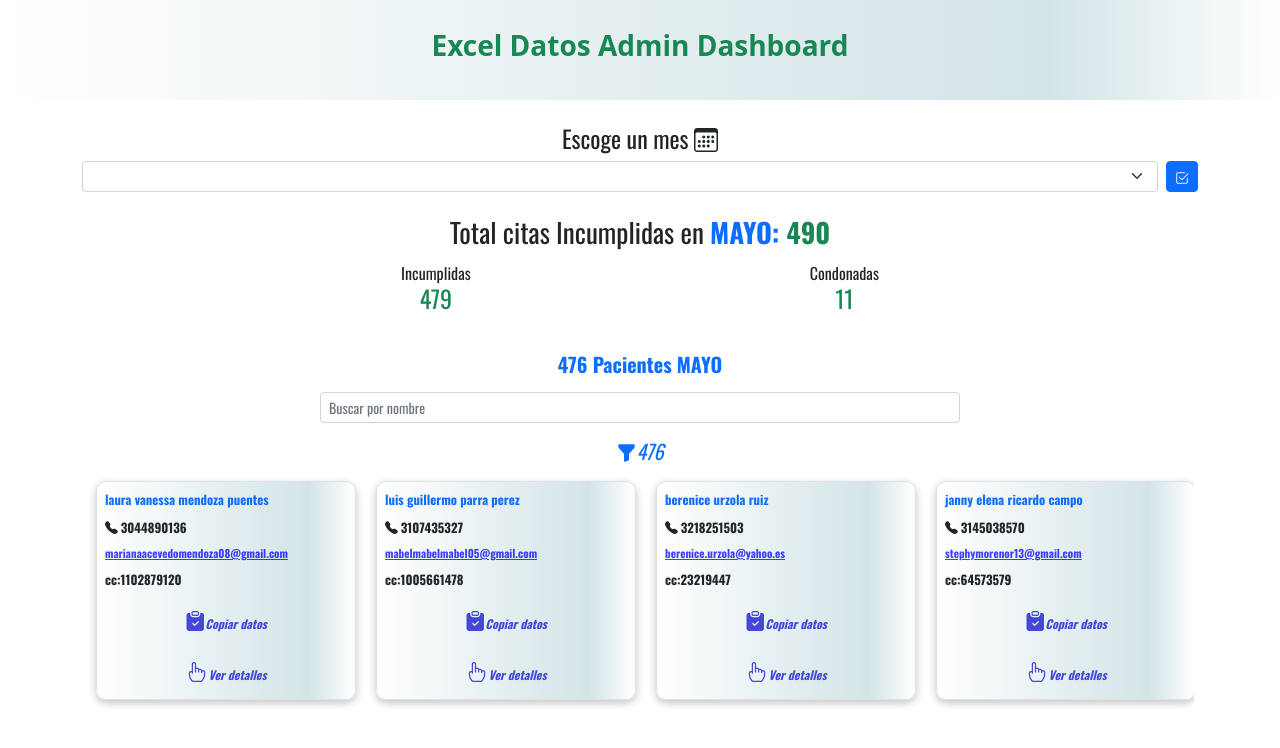
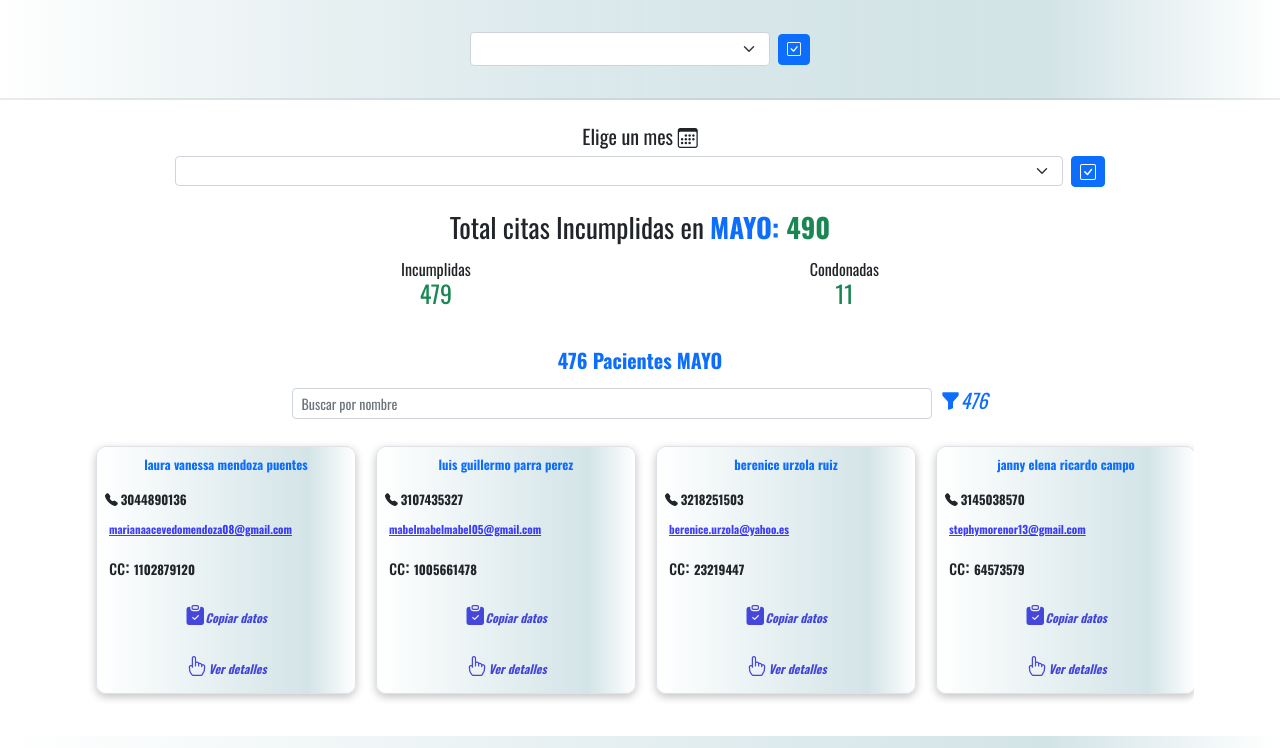
Before and after one commit to Luifer7/pacientesdata, a Vue app: page / in a window 1280 px wide. Shown: the top 748 px of the page. Built offline with nearby package versions, Linux system fonts and the light colour scheme.

Commit message:
nigth commit

```diff
--- a/index.html
+++ b/index.html
@@ -4,21 +4,24 @@
     <meta charset="UTF-8">
     <link rel="icon" href="/favicon.ico">
     <meta name="viewport" content="width=device-width, initial-scale=1.0">
-    <title>Vite App</title>
+    <link href='https://fonts.googleapis.com/css?family=Titan One' rel='stylesheet'>
+    <title>Dashboard</title>
     <link href="https://cdn.jsdelivr.net/npm/bootstrap@5.2.3/dist/css/bootstrap.min.css" rel="stylesheet" integrity="sha384-rbsA2VBKQhggwzxH7pPCaAqO46MgnOM80zW1RWuH61DGLwZJEdK2Kadq2F9CUG65" crossorigin="anonymous">
   </head>
   <style>
 
+
+
 ::-webkit-scrollbar-track
 {
 	border: 5px solid white;
-	background-color: #b2bec3;
+	background-color: transparent;
 }
 
 ::-webkit-scrollbar
 {
-	width: 15px;
-	background-color: #dfe6e9;
+	width: 13px;
+	background-color: transparent;
 }
 
 ::-webkit-scrollbar-thumb
--- a/src/App.vue
+++ b/src/App.vue
@@ -1,41 +1,123 @@
-
-
 <template>
 
+      <div class="box-header d-flex p-2  align-items-center justify-content-around flex-wrap">
 
-  <div class="box-header  d-flex align-items-center justify-content-center" >
-    <strong class="text-success fw-bold h3" >Excel Datos Admin Dashboard</strong>
-  </div>
+        <div class="d-flex" style="height: 20px;" >
+          <form
+            class="d-flex align-items-center justify-content-center gap-2"
+            v-on:submit.prevent="readDatos(month)"
+          >
+            <select
+              style="height: 34px; width: 300px;"
+              v-model="month"
+              class="form-select form-select-sm"
+              aria-label="Default select example"
+            >
+              <option selected>Filtrar por Horas</option>
+              <option
+                v-for="month of months"
+                :key="month.id"
+                :value="`${month.mes}`"
+              >
+                {{ month.mes }}
+              </option>
+            </select>
+            <button
+              type="submit"
+              class="btn btn-sm btn-primary btn-primary-outline"
+            >
+              <i class="bi bi-check-square"></i>
+            </button>
+          </form>
+        </div>
 
-  <RouterView />
+      </div>
 
-  <div class="box-footer d-flex align-items-center justify-content-center flex-column p-2 mt-5" >
+      <!-- Hidden componnet -->
+      <div
+        class="box-header-hide d-flex align-items-center justify-content-center"
+      ></div>
 
-      <strong>Developed by: <i class="text-dark" >Luis Fernando Cordero Torres</i> </strong>
-      <cite title="Source Title">luiswfernando7@gmail.com</cite>
+      <!-- Home  view-->
+      <RouterView />
+      <!-- Home view -->
 
-  </div>
+      <div
+        class="box-footer d-flex align-items-center justify-content-center flex-column p-2 mt-5"
+      >
+        <strong
+          >Developed by: <i class="text-dark">Luis Fernando Cordero Torres</i>
+        </strong>
+        <cite title="Source Title">luiswfernando7@gmail.com</cite>
+        <small>Copyright&copy; 2022</small>
+      </div>
 
 </template>
 
 <script setup>
-import { RouterLink, RouterView } from 'vue-router'
+import { ref } from "@vue/reactivity";
+import { RouterLink, RouterView } from "vue-router";
+import SelectComponent from "./components/SelectComponent.vue";
+import { useExcel } from "./composables/excelMethods";
+import { useDatosStore } from "./stores/datosdina";
 
+const useDatos = useDatosStore();
+const { readDatos } = useExcel();
+
+const month = ref("");
+
+const months = ref([
+  { id: "edfgh", mes: "febrero" },
+  { id: "f4wqd", mes: "marzo" },
+  { id: "wefe", mes: "abril" },
+  { id: "3f3fjj", mes: "mayo" },
+  { id: "ifijf", mes: "junio" },
+  { id: "nsbd", mes: "julio" },
+  { id: "idjdjd", mes: "agosto" },
+  { id: "skhdh", mes: "septiembre" },
+  { id: "msjs", mes: "octubre" },
+]);
 </script>
-
 
 <style scoped>
 .box-header {
-  width: 100%; height: 100px;
-  background: rgb(2,0,36);
-background: linear-gradient(90deg, rgba(2,0,36,1) 0%, rgba(9,107,121,0) 0%, rgba(211,228,231,1) 82%, rgba(255,255,255,1) 100%);
+  width: 100%;
+  height: 100px;
+  background: rgb(2, 0, 36);
+  background: linear-gradient(
+    90deg,
+    rgba(2, 0, 36, 1) 0%,
+    rgba(9, 107, 121, 0) 0%,
+    rgba(211, 228, 231, 1) 82%,
+    rgba(255, 255, 255, 1) 100%
+  );
+  position: fixed;
+  border-bottom: 2px solid rgba(112, 111, 111, 0.137);
+}
+.box-header-hide {
+  width: 100%;
+  height: 100px;
+  background: rgb(2, 0, 36);
+  background: linear-gradient(
+    90deg,
+    rgba(2, 0, 36, 1) 0%,
+    rgba(9, 107, 121, 0) 0%,
+    rgba(211, 228, 231, 1) 82%,
+    rgba(255, 255, 255, 1) 100%
+  );
 }
 
 .box-footer {
-  width: 100%; height: 100px;
-  background: rgb(2,0,36);
-    background: linear-gradient(90deg, rgba(2,0,36,1) 0%, rgba(9,107,121,0) 0%, rgba(211,228,231,1) 82%, rgba(255,255,255,1) 100%);
+  width: 100%;
+  height: 100px;
+  background: rgb(2, 0, 36);
+  background: linear-gradient(
+    90deg,
+    rgba(2, 0, 36, 1) 0%,
+    rgba(9, 107, 121, 0) 0%,
+    rgba(211, 228, 231, 1) 82%,
+    rgba(255, 255, 255, 1) 100%
+  );
+  font-size: 0.7em;
 }
-
-
 </style>
--- /dev/null
+++ b/src/components/SelectComponent.vue
@@ -0,0 +1,41 @@
+
+
+<template>
+
+     <!-- AGREGAR MES -->
+     <div class="container d-flex justify-content-center align-items-center" >
+        <div class="d-flex flex-column col-10" >
+          <h5 class="mt-4 text-center" >Elige un mes <i class="bi bi-calendar3"></i> </h5>
+          <form  class="d-flex gap-2" v-on:submit.prevent="(readDatos(selectedMonth))"  >
+          <select style="height: 30px;"  v-model="selectedMonth" class="form-select  form-select-sm">
+          <option  selected>Selecciona un mes</option>
+          <option v-for="month of months" :key="month.id" :value="`${month.mes}`" >{{month.mes}}</option>
+
+        </select>
+        <button type="submit" class="btn btn-sm btn-primary btn-primary-outline">
+          <i class="bi bi-check-square h6"></i>
+        </button>
+        </form>
+        </div>
+    </div>
+
+</template>
+
+<script setup >
+import { ref } from "@vue/reactivity";
+import { useExcel } from "../composables/excelMethods";
+import { useDatosStore } from "../stores/datosdina";
+
+
+const months = ref([
+  {id: "edfgh", mes: "febrero"}, {id: "f4wqd", mes: "marzo"}, {id: "wefe", mes: "abril"},
+  {id: "3f3fjj", mes: "mayo"}, {id: "ifijf", mes: "junio"}, {id: "nsbd", mes: "julio"},
+  {id: "idjdjd", mes: "agosto"}, {id: "skhdh", mes: "septiembre"}, {id: "msjs", mes: "octubre"},
+])
+
+const selectedMonth = ref('')
+
+const useDatos = useDatosStore()
+const { readDatos } = useExcel()
+
+</script>
--- a/src/components/TopsComponet.vue
+++ b/src/components/TopsComponet.vue
@@ -12,28 +12,28 @@
             </div>
 
             <div v-if="useDatos.mes === useDatos.mesTopDia"  class="container mt-2 box-tops-data d-flex align-items-center" >
-            <h5 class="text-start m-2" >TOP <b class="text-primary text-decoration-underline" >PACIENTES</b> CITAS INCUMPLIDAS
+                <h6 class="text-start m-2" >TOP <b class="text-primary text-decoration-underline" >PACIENTES</b> CITAS INCUMPLIDAS
                     <br>
                     <strong class="text-primary text-capitalize">{{ useDatos.mesTopDia}}</strong>
-            </h5>
+                </h6>
 
                     <!-- Arreglos -->
                     <div class="border p-3 m-2  rounded d-flex flex-column box-into-top" v-for="datospaciente of useDatos.pacienteTop" :key="datospaciente.id" >
                         <h2 class="text-primary text-center" > TOP {{(useDatos.pacienteTop.indexOf(datospaciente) + 1 )}} </h2>
 
 
-                   <h6 class="text-center" >DIA</h6>
-                   <strong class="text-center mb-3" style="font-size:small;" >{{datospaciente[0].field9}} {{datospaciente[0].field10}}</strong>
+                    <h6 class="text-center" >Nombre</h6>
+                    <strong class="text-center mb-3" style="font-size: .6em;" >{{datospaciente[0].field9}} {{datospaciente[0].field10}}</strong>
                     <small class="text-center mb-2"><b class=" h6 bg-primary text-white p-1 rounded">{{datospaciente.length}}</b> citas incumplidas.</small>
                     </div>
 
             </div>
 
             <div v-if="useDatos.mes === useDatos.mesTopDia"  class="container mt-2 box-tops-data d-flex align-items-center" >
-            <h5 class="text-start m-2" >TOP <b class="text-primary text-decoration-underline" >DIAS</b> CITAS INCUMPLIDAS
+                <h6 class="text-start m-2" >TOP <b class="text-primary text-decoration-underline" >DIAS</b> CITAS INCUMPLIDAS
                     <br>
                     <strong class="text-primary text-capitalize">{{ useDatos.mesTopDia}}</strong>
-            </h5>
+                </h6>
 
                     <!-- Arreglos -->
                     <div class="border p-3 m-2  rounded d-flex flex-column box-into-top" v-for="datosdia of useDatos.topDia" :key="datosdia.id" >
@@ -48,10 +48,10 @@
             </div>
 
             <div v-if="useDatos.mes === useDatos.mesTopDia"  class="container mt-4 box-tops-data d-flex align-items-center" >
-            <h5 class="text-start m-2" >TOP <b class="text-primary text-decoration-underline" >HORAS</b> CITAS INCUMPLIDAS
+                <h6 class="text-start m-2" >TOP <b class="text-primary text-decoration-underline" >HORAS</b> CITAS INCUMPLIDAS
                     <br>
                     <strong class="text-primary text-capitalize">{{ useDatos.mesTopDia}}</strong>
-            </h5>
+                </h6>
 
                     <!-- Arreglos -->
                     <div class="border p-3 m-2  rounded d-flex flex-column box-into-top" v-for="datoshora of useDatos.topHora" :key="datoshora.id" >
@@ -94,10 +94,29 @@ const months = ref([
 }
 
 .box-into-top{
-    width: 200px;
-    min-width: 200px;
+    width: 190px;
+    min-width: 190px;
     background: rgb(2,0,36);
     background: linear-gradient(90deg, rgba(2,0,36,1) 0%, rgba(9,107,121,0) 0%, rgba(211,228,231,1) 82%, rgba(255,255,255,1) 100%);
+    transition: .6s ease all;
+    cursor: pointer;
+}
+
+.box-into-top:hover {
+    box-shadow: rgba(14, 30, 37, 0.12) 0px 2px 4px 0px, rgba(14, 30, 37, 0.32) 0px 2px 16px 0px;
+}
+
+
+::-webkit-scrollbar
+{
+	width: 5px;
+}
+
+
+::-webkit-scrollbar-thumb
+{
+	background-color: #74b9ff;
+	border-radius: 10px;
 }
 
 
--- a/src/composables/excelMethods.js
+++ b/src/composables/excelMethods.js
@@ -17,7 +17,7 @@ export function useExcel() {
     const useDatos = useDatosStore()
 
     const readDatos =  (mes) => {
-
+        useDatos.show = false
         useDatos.filtroIncumplido = []
         useDatos.mes = mes
         useDatos.total = []
@@ -83,6 +83,7 @@ export function useExcel() {
 
     //FILTRO POR HORAS
     const filtroDos = (n) => {
+        useDatos.show = true
         useDatos.busquedaDia = ''
         useDatos.busqueda = n
         useDatos.filtroIncumplido = []
@@ -94,7 +95,7 @@ export function useExcel() {
 
     //FILTRO POR DIAS
     const filtroTres = (d) => {
-
+      useDatos.show = true
         if (d === '') {
           return alert('Upp! peudes enviar un filtro vacio')
         }
@@ -113,9 +114,6 @@ export function useExcel() {
         useDatos.filtroIncumplido = useDatos.data.filter(field =>  field.field4 === d)
     }
 
-    const getAll = () => {
-         useDatos.data = datos.filter(field => field.field6 != 'Incumplida Pagada')
-    }
 
     const getTopByFields = (m) => {
 
@@ -144,7 +142,7 @@ export function useExcel() {
     }
 
       return {
-        readDatos, filtroDos, filtroTres, getAll, getDetalles, getTopByFields
+        readDatos, filtroDos, filtroTres, getDetalles, getTopByFields
       }
 
 }
--- a/src/stores/datosdina.js
+++ b/src/stores/datosdina.js
@@ -35,9 +35,11 @@ export const useDatosStore = defineStore('datos', () => {
  const mesTopDia = ref('')
  const pacienteTop = ref([])
 
+ const show = ref(null)
+
   return { data, horas, dias, busquedaDia, mes, busqueda, total, incumplidos,
            condonados, incumplidaPagada, topInasistentes, filtroIncumplido,
-           citasPaciente, spinner, topDia, topHora, mesTopDia, pacienteTop }
+           citasPaciente, spinner, topDia, topHora, mesTopDia, pacienteTop, show }
 
 
 })
--- a/src/views/HomeView.vue
+++ b/src/views/HomeView.vue
@@ -4,29 +4,9 @@
 
   <div class="general" >
 
-    <!-- AGREGAR MES -->
-    <div class="container" >
-      <div class="d-flex flex-column" >
-          <h4 class="mt-4 text-center" >Escoge un mes <i class="bi bi-calendar3"></i> </h4>
-          <form class="d-flex gap-2" v-on:submit.prevent="(readDatos(mes))"  >
-          <select v-model="mes" class="form-select  form-select-sm" aria-label="Default select example">
-          <option selected>Filtrar por Horas</option>
-          <option v-for="month of months" :key="month.id" :value="`${month.mes}`" >{{month.mes}}</option>
 
-        </select>
-        <button type="submit" class="btn btn-sm btn-primary">
-          <i class="bi bi-check2-square"></i>
-        </button>
-        </form>
-        </div>
-    </div>
+    <SelectComponent></SelectComponent>
 
-    <!-- Spinner -->
-    <div v-if="useDatos.spinner" class="container text-center m-2 p-3 m-auto">
-    <div class="spinner-border " role="status">
-      <span class="visually-hidden">Loading...</span>
-   </div>
-    </div>
 
     <!-- Datos generales -->
     <div class="container p-2" >
@@ -41,22 +21,24 @@
 
     <!-- Pacientes -->
     <h5 class="text-center text-primary fw-bold mt-4" >{{useDatos.topInasistentes.length}} Pacientes <b class="text-uppercase" >{{useDatos.mes}}</b> </h5>
-    <div class="mt-3" >
-      <input type="text" v-model="queryMasBuscados" placeholder="Buscar por nombre" class="form-control form-control-sm w-50 m-auto">
-    </div>
 
-        <!-- CARD PACIENTES -->
+    <div class="mt-3 d-flex align-items-center justify-content-center gap-2 flex-wrap" >
 
-       <div class="container p-3 m-auto d-flex box-top flex-column" >
-
+      <input type="text" v-model="queryMasBuscados" placeholder="Buscar por nombre"
+      class="form-control form-control-sm w-50">
       <span class="text-center text-primary d-flex align-items-center justify-content-center">
           <i class="bi bi-funnel-fill h5">{{getMasBuscado().length}}</i>
       </span>
 
+    </div>
+
+        <!-- CARD PACIENTES -->
+       <div class="container p-3 m-auto d-flex box-top flex-column" >
+
         <div class="d-flex box-top" >
           <div v-for="top of getMasBuscado()" :key="top.field8" class="border box-user p-2 d-flex flex-column gap-2">
 
-            <span  class="nombres text-primary" :class="isCopy && top.field8 === current ? 'bg-primary p-1 rounded text-white' : ''">
+            <span  class="nombres text-primary tex-capitalize text-center mb-2" :class="isCopy && top.field8 === current ? 'bg-primary p-1 rounded text-white' : ''">
               <b>{{top.field9}} {{top.field10}}</b>
             </span>
 
@@ -64,11 +46,11 @@
               <i class="bi bi-telephone-fill"></i> <b>{{top.field11}}</b>
             </span>
 
-            <span class="email" :class="isCopy && top.field8 === current ? 'bg-primary p-1 rounded text-white' : ''"><b>{{top.field13}}</b>
+            <span class="email m-1" :class="isCopy && top.field8 === current ? 'bg-primary p-1 rounded text-white' : ''"><b>{{top.field13}}</b>
             </span>
 
-            <span class="nombres" :class="isCopy && top.field8 === current ? 'bg-primary p-1 rounded text-white' : ''">
-              <b>CC:{{top.field8}}</b>
+            <span class="nombres m-1" :class="isCopy && top.field8 === current ? 'bg-primary p-1 rounded text-white' : ''">
+              <b><b class="h5" >CC: </b>{{top.field8}}</b>
             </span>
 
             <i @click="copyClipboard(top)" class="bi bi-clipboard-check-fill text-center m-2 copy"><small class="copytex" >Copiar datos</small></i>
@@ -83,56 +65,85 @@
 
 
 
-    <!-- FILTROS -->
-    <div class=" border filtros m-auto  p-3 mt-4" >
 
 
-      <h3 class="text-center mb-3 text-primary" >FILTROS</h3>
 
-      <div class="box-btn d-flex gap-3 flex-wrap justify-content-center align-items-start" >
+    <!-- CAJA Filtros -->
+    <div class="filtros m-auto  p-2 mt-3" >
+
+            <!-- Titulo filtros -->
+           <h3 class="text-center mb-4 text-dark" >FILTROS</h3>
+
+            <!-- FILTROS -->
+          <div class="box-btn d-flex flex-column gap-3 flex-wrap justify-content-center align-items-center" >
 
             <!-- Filtro por hora -->
-        <div class="d-flex flex-column" >
+            <div class="d-flex col-10 flex-column" >
               <small class="fw-bold m-1 text-primary" style="font-size: .9em;"  >
+                Filtra citas
                 <b class="text-danger" >Incumplidas</b>
-            por hora</small>
-          <form class="d-flex gap-2" v-on:submit.prevent="filtroDos(h)"  >
+                por hora.</small>
+              <form class="d-flex gap-2" v-on:submit.prevent="(filtroDos(h), restarModel(1))"  >
               <select v-model="h" class="form-select" aria-label="Default select example">
-          <option selected>Filtrar por Horas dd</option>
+              <option selected>Elige una hora</option>
               <option v-for="hora of useDatos.horas" :key="hora.id" :value="`${hora.field5}`" >{{hora.field5}}</option>
 
             </select>
-        <button type="submit" class="btn btn-sm btn-primary">Filtrar</button>
+            <button type="submit" class="btn btn-sm btn-primary">
+              <i class="bi bi-funnel"></i>
+            </button>
             </form>
             </div>
 
             <!-- Filtro por dia -->
-        <div class="d-flex flex-column" >
+            <div class="d-flex col-10 flex-column" >
               <small class="fw-bold m-1 text-primary" style="font-size: .9em;"  >
+                Filtra citas
                 <b class="text-danger" >Incumplidas</b>
                 por dia</small>
-          <form class="d-flex gap-2" v-on:submit.prevent="filtroTres(dia)"  >
+              <form class="d-flex gap-2" v-on:submit.prevent="(filtroTres(dia), restarModel(2))"  >
               <select v-model="dia" class="form-select" aria-label="Default select example">
-          <option selected>Filtrar por dias</option>
+              <option selected>Elige un dia.</option>
               <option v-for="dia of useDatos.dias" :key="dia.id" :value="`${dia.field4}`" >{{dia.field4}}</option>
 
             </select>
-        <button type="submit" class="btn btn-sm btn-primary">Filtrar</button>
+            <button type="submit" class="btn btn-sm btn-primary">
+              <i class="bi bi-funnel"></i>
+            </button>
             </form>
             </div>
 
           </div>
 
-      <h5 class="text-center mt-4 text-dark fw-bold" >Resultados de
-        <b style="text-decoration: underline;" class="text-primary">
-          <b>{{useDatos.busquedaDia}} </b> {{useDatos.busqueda}}</b> <br> <strong class="m-1 text-dark" > <b style="text-decoration: underline;" class="text-primary" >{{getFiltradas().length}}</b> citas en <b style="text-decoration: underline;" class="text-primary" >{{useDatos.mes}}</b></strong></h5>
-      <div class="mt-3" >
-      <input type="text" v-model="queryFiltradas" placeholder="Buscar por hora ejemplo: 2:30PM" class="form-control form-control-sm w-50 m-auto">
+          <!-- No has filtrado -->
+          <div v-if="!useDatos.show" class="text-center mt-4 d-flex gap-2 flex-wrap align-items-center justify-content-center text-dark fw-bold" >
+
+            <strong class="m-1 text-dark"> ¡Recuerda que puedes realizar filtros por hora y día! </strong>
           </div>
 
-    <!-- CONTAINER CONTENIDO -->
+          <!-- INFO FILTRO -->
+          <div v-if="useDatos.show" class="text-center mt-4 d-flex gap-2 flex-wrap align-items-center justify-content-center text-dark fw-bold" >
+            Filtraste
+            <b style="text-decoration: underline;" class="text-primary">
+              <b>"{{useDatos.busquedaDia}} </b> {{useDatos.busqueda}}"</b>
+
+              <strong class="m-1 text-dark" >Existen <b style="text-decoration: underline;" class="text-primary" >
+                {{getFiltradas().length}}</b> citas en <b style="text-decoration: underline;" class="text-primary" >
+                  {{useDatos.mes}}
+              </b>
+            </strong>
+          </div>
+
+          <!-- Buscador -->
+          <div v-if="useDatos.show" class="mt-3" >
+          <input type="text" v-model="queryFiltradas" placeholder="Buscar una hora ejemplo: 2:30PM" class="form-control form-control-sm w-50 m-auto">
+          </div>
+
+          <!-- CAJA datos filtrados -->
           <div class="container m-auto d-flex box-top mt-3" >
             <div v-for="top of getFiltradas()" :key="top.id" class="box-user bb p-2">
+
+              <!-- Datos de la cita -->
               <div class="p-2" style="font-size: .8em;" >
                 <h6 class="text-success text-center fw-bold" >Datos de la cita</h6>
                 <strong>Hora: {{top.field5}}</strong> <br> <small> Dia: {{top.field4}}</small> <br>
@@ -141,6 +152,7 @@
                 <strong class="fw-bold" v-if="top.field6 === 'Incumplida Pagada'" >Cita: <small class="text-success" >{{top.field6}}</small> </strong>
               </div>
 
+              <!-- Info de la persona -->
               <div class="p-2 m-1 d-flex flex-column" >
                 <h6 class="text-success text-center fw-bold" >Paciente de la cita</h6>
                 <span class="nombres text-primary fw-bold" :class="isCopy && top.field8 === current ? 'bg-primary text-white' : ''" ><b>{{top.field9}} {{top.field10}}</b></span>
@@ -210,26 +222,27 @@
 
 <script setup>
 import { ref } from '@vue/reactivity';
+import SelectComponent from '../components/SelectComponent.vue';
 import TopsComponet from '../components/TopsComponet.vue';
 import { useExcel } from '../composables/excelMethods';
 import { useDatosStore } from '../stores/datosdina';
 
 const useDatos = useDatosStore()
-const { readDatos, filtroDos, filtroTres, getAll, getDetalles, getTopByFields } = useExcel()
+const { readDatos, filtroDos, filtroTres, getDetalles, getTopByFields } = useExcel()
 
-const months = ref([
-  {id: "edfgh", mes: "febrero"}, {id: "f4wqd", mes: "marzo"}, {id: "wefe", mes: "abril"},
-  {id: "3f3fjj", mes: "mayo"}, {id: "ifijf", mes: "junio"}, {id: "nsbd", mes: "julio"},
-  {id: "idjdjd", mes: "agosto"}, {id: "skhdh", mes: "septiembre"}, {id: "msjs", mes: "octubre"},
-])
-
-//Para el mes
-const mes = ref('')
 
 //Para filtros
-const numero = ref('')
 const h = ref('')
 const dia = ref('')
+
+const restarModel = (d) => {
+  if (d === 1) {
+    dia.value = ''
+  }
+  if (d === 2) {
+    h.value = ''
+  }
+}
 
 //Para el copy
 const isCopy = ref(null)
@@ -347,4 +360,22 @@ background: linear-gradient(90deg, rgba(2,0,36,1) 0%, rgba(9,107,121,0) 0%, rgba
   font-weight: bold;
 }
 
+::-webkit-scrollbar-track
+{
+	border: 1px solid transparent;
+	background-color: transparent;
+}
+
+::-webkit-scrollbar
+{
+	width: 13px;
+	background-color: transparent;
+}
+
+::-webkit-scrollbar-thumb
+{
+	background-color: #74b9ff;
+	border-radius: 10px;
+}
+
 </style>
```
Lines whose indentation alone changed are shown as unchanged.
